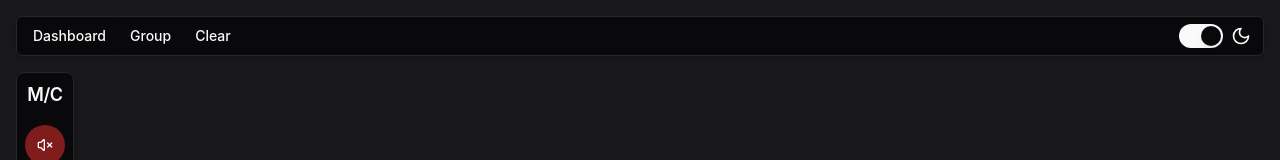
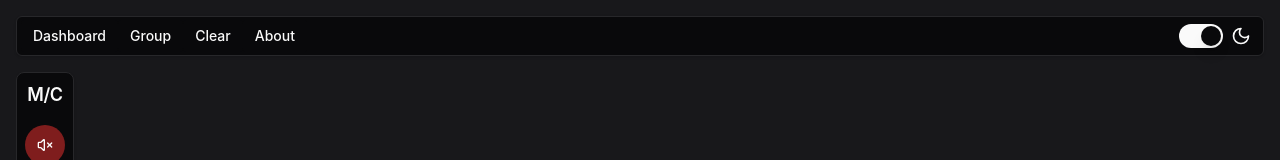
Before and after one commit to jhonejhee/mxrmatch, a React (Create React App) app: page / in a window 1280 px wide. Shown: the top 160 px of the page. Built offline with nearby package versions, Linux system fonts and the light colour scheme; what pouchdb would draw is missing.

Commit message:
added about button

```diff
--- a/src/layout/MenuBar.jsx
+++ b/src/layout/MenuBar.jsx
@@ -44,6 +44,13 @@ function MenuBar() {
                             <MenubarItem className="text-red-400 focus:text-red-400" onClick={handleClearBoard}>Clear Board</MenubarItem>
                         </MenubarContent>
                     </MenubarMenu>
+                    <MenubarMenu>
+                        <a variant="link" href="https://github.com/jhonejhee/mxrmatch" target="_blank"
+                            className="flex cursor-default select-none items-center rounded-sm px-3 py-1.5 text-sm font-medium outline-none focus:bg-zinc-0 focus:text-zinc-900 data-[state=open]:bg-zinc-100 data-[state=open]:text-zinc-900 dark:bg-zinc-950 dark:text-zinc-50 dark:focus:bg-zinc-850 dark:focus:text-zinc-50 dark:data-[state=open]:bg-zinc-800 dark:data-[state=open]:text-zinc-50"
+                        >
+                            About
+                        </a>
+                    </MenubarMenu>
                 </div>
                 <MenubarMenu>
                     <div className="flex items-center space-x-2 px-2">
@@ -58,6 +65,7 @@ function MenuBar() {
                         }
                     </div>
                 </MenubarMenu>
+
                 <AddGroupDialog isOpen={isAddOpen} setIsOpen={setIsAddOpen} />
                 <SavePresetDialog isOpen={isSaveOpen} setIsOpen={setIsSaveOpen} />
                 <LoadPresetDialog isOpen={isLoadOpen} setIsOpen={setIsLoadOpen} />
```
